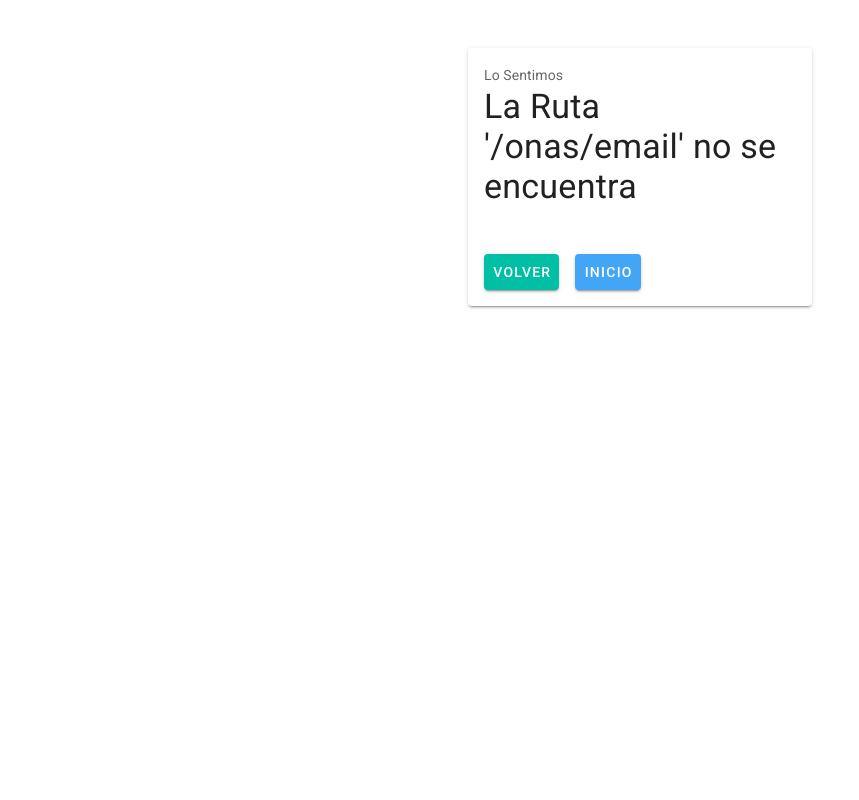
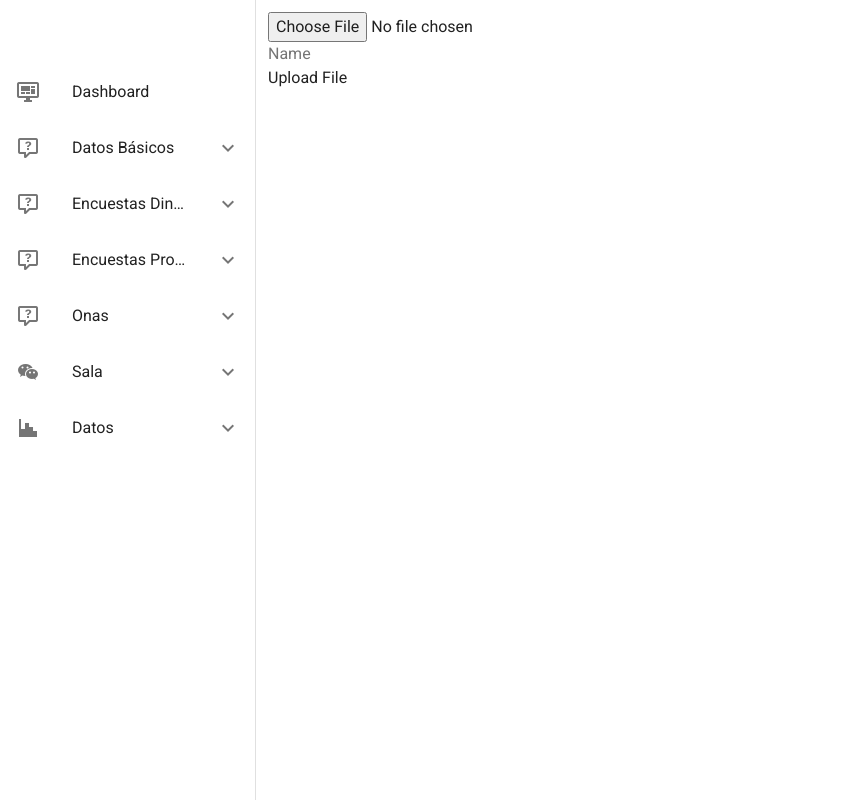
Before and after one commit to BrayanJMB/focusGruoup, a Vue app: page /onas/email in a window 1280 px wide. Shown: the whole page, without its empty margins (0-859 px from the left). Built offline with nearby package versions, Linux system fonts and the light colour scheme.

Commit message:
email component

```diff
--- a/src/components/Navegacion.vue
+++ b/src/components/Navegacion.vue
@@ -161,6 +161,19 @@ export default {
         ],
       },
       {
+        name: "Onas",
+        icon: "mdi-comment-question-outline",
+        link: "/",
+        vista: false,
+        datasubmenu: [
+          {
+            submenuname: "Envio email",
+            submenuicon: "mdi-gender-male-female",
+            submenulink: "/onas/email",
+          }
+        ],
+      },
+      {
         name: "Sala",
         icon: "mdi-wechat",
         link: "registrar",
--- /dev/null
+++ b/src/components/onas/OnasEmail.vue
@@ -0,0 +1,54 @@
+<template>
+  <div>
+    <div class="container">
+        <form @submit.prevent="onSubmit" enctype="multipart/form-data">
+            <div class="form-group">
+                <input type="file" @change="onFileUpload">
+            </div>
+            <div class="form-group">
+                <input type="text" v-model="name" placeholder="Name" class="form-control">
+            </div>
+            <div class="form-group">
+                <button class="btn btn-primary btn-block btn-lg">Upload File</button>
+            </div>
+        </form>
+    </div>
+  </div>
+</template>
+
+<script>
+import axios from "axios";
+const url = "https://dynamicliveconversationapi.azurewebsites.net/"
+export default {
+  data() {
+      return {
+         FILE: null,
+         name: ''
+      };
+    },
+    methods: {
+        onFileUpload (event) {
+          this.FILE = event.target.files[0]
+        },
+        onSubmit() {
+          // upload file
+          const formData = new FormData()
+          formData.append('avatar', this.FILE, this.FILE.name)
+          formData.append('name', this.name)
+          debugger;
+          axios.post(url + "api/OnasSurvey", formData, {
+             headers: {
+          "Content-Type": "application/json",
+          'Content-Type': 'multipart/form-data'
+        },
+          }).then((res) => {
+            console.log(res)
+          })
+        }
+    }
+}
+</script>
+<style scoped lang="scss">
+.container {
+  max-width: 600px;
+}
--- a/src/router/index.js
+++ b/src/router/index.js
@@ -92,6 +92,13 @@ const routes = [
     component: () => import(/* webpackChunkName: "Registro Personas"  */ '../views/encuestras-views/Creacion-EncuestaWiew'),
     meta: { requiredAuth: false }
   },
+
+  {
+    path: '/onas/email',
+    name: 'Envia Email',
+    component: () => import(/* webpackChunkName: "Registro Personas"  */ '../views/OnasEmailView'),
+    meta: { requiredAuth: false }
+  },
    /*
   {
     path: '/encuesta/creacion-preguntas',
--- /dev/null
+++ b/src/views/OnasEmailView.vue
@@ -0,0 +1,22 @@
+<template>
+<div>
+    <v-main>
+    <Nav />
+  </v-main>
+  <OnasEmail />
+  </div>
+</template>
+
+<script>
+  import OnasEmail from '../components/onas/OnasEmail.vue'
+  import Nav from "../components/Navegacion.vue";
+
+  export default {
+    name: 'home',
+
+    components: {
+      OnasEmail,
+      Nav,
+    },
+  }
+</script>
```
